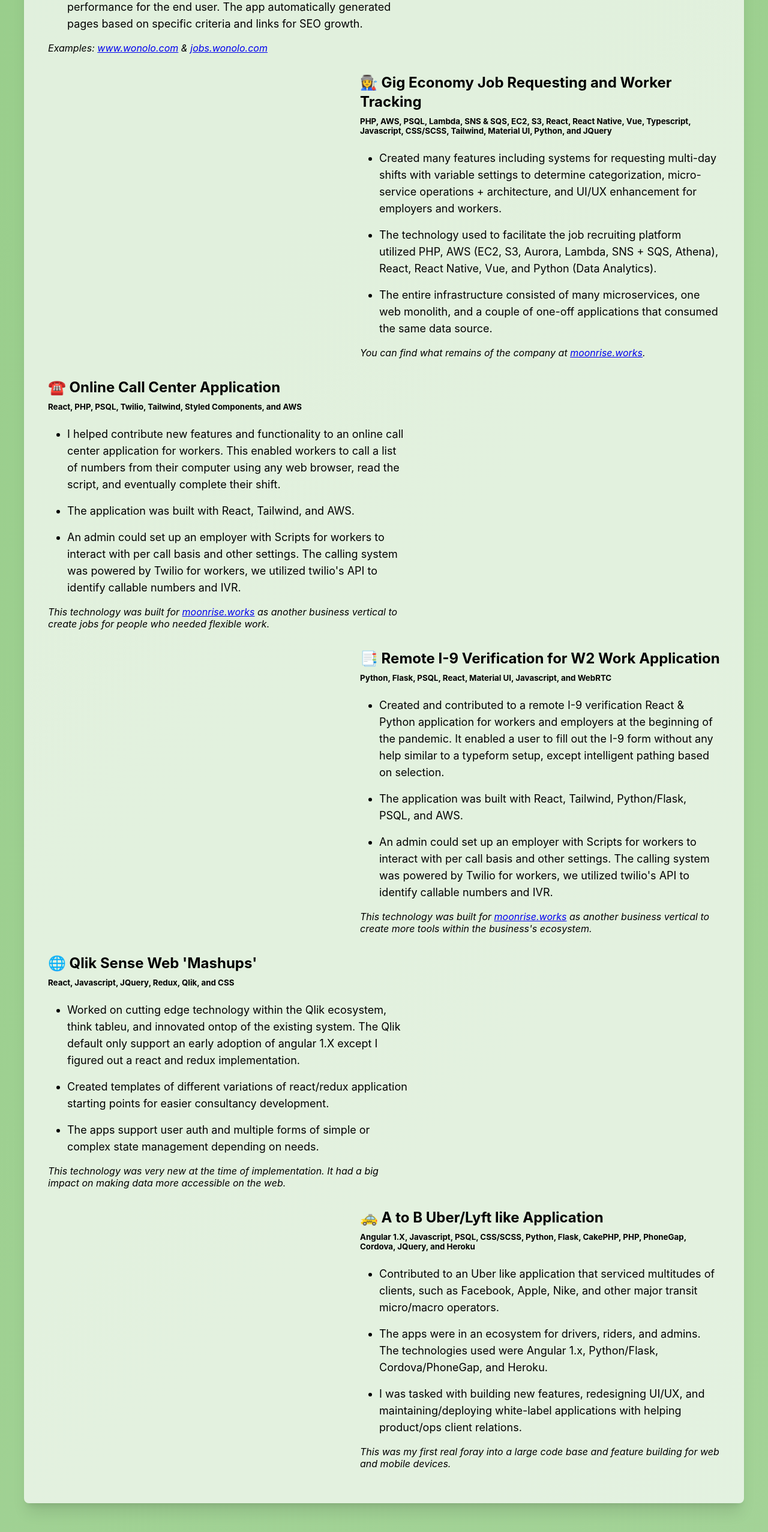
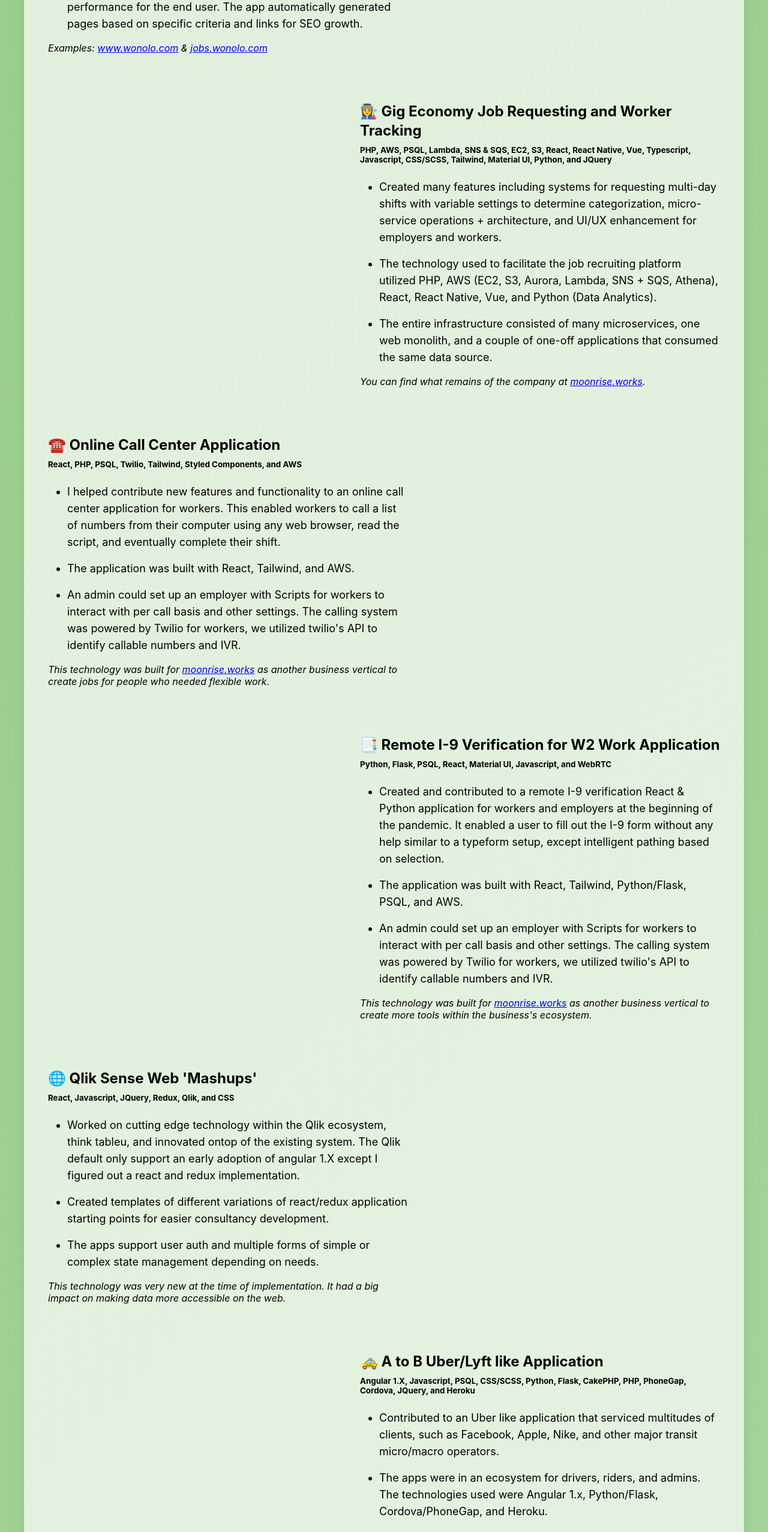
Before and after one commit to y04nqt/y04nqt.github.io, a React (Create React App) app: page / in a window 1280 px wide. Shown: the part 2240-4794 px from the top of the page at 60% size. Built offline with nearby package versions, Linux system fonts and the light colour scheme.

Commit message:
added more spacing for project section

```diff
--- a/src/components/WorkSection.tsx
+++ b/src/components/WorkSection.tsx
@@ -20,7 +20,7 @@
                     </ul>
                     <p className="italic">Examples: <a href="https://www.wonolo.com" target="_blank" rel="noreferrer">www.wonolo.com</a> & <a href="https://jobs.wonolo.com" target="_blank" rel="noreferrer">jobs.wonolo.com</a></p>
                 </li>
-                <li className="m-0 mt-8 ml-auto min-w-[250px] max-w-[600px]">
+                <li className="m-0 mt-20 ml-auto min-w-[250px] max-w-[600px]">
                     <h4 className="mt-0 mb-0 mb-2 text-2xl">👩‍🏭 Gig Economy Job Requesting and Worker Tracking</h4>
                     <small className="block mb-6 font-bold">PHP, AWS, PSQL, Lambda, SNS & SQS, EC2, S3, React, React Native, Vue, Typescript, Javascript, CSS/SCSS, Tailwind, Material UI, Python, and JQuery</small>
                     <ul className="p-0 m-0 text-lg list-none sm:list-disc sm:pl-8">
@@ -36,7 +36,7 @@
                     </ul>
                     <p className="italic">You can find what remains of the company at <a href="https://moonrise.works" target="_blank" rel="noreferrer">moonrise.works</a>.</p>
                 </li>
-                <li className="m-0 mt-8 min-w-[250px] max-w-[600px]">
+                <li className="m-0 mt-20 min-w-[250px] max-w-[600px]">
                     <h4 className="mt-0 mb-0 mb-2 text-2xl">☎️ Online Call Center Application</h4>
                     <small className="block mb-6 font-bold">React, PHP, PSQL, Twilio, Tailwind, Styled Components, and AWS</small>
                     <ul className="p-0 m-0 text-lg list-none sm:list-disc sm:pl-8">
@@ -52,7 +52,7 @@
                     </ul>
                     <p className="italic">This technology was built for <a href="https://moonrise.works" target="_blank" rel="noreferrer">moonrise.works</a> as another business vertical to create jobs for people who needed flexible work.</p>
                 </li>
-                <li className="m-0 ml-auto mt-8 min-w-[250px] max-w-[600px]">
+                <li className="m-0 mt-20 ml-auto min-w-[250px] max-w-[600px]">
                     <h4 className="mt-0 mb-0 mb-2 text-2xl">📑 Remote I-9 Verification for W2 Work Application</h4>
                     <small className="block mb-6 font-bold">Python, Flask, PSQL, React, Material UI, Javascript, and WebRTC</small>
                     <ul className="p-0 m-0 text-lg list-none sm:list-disc sm:pl-8">
@@ -68,7 +68,7 @@
                     </ul>
                     <p className="italic">This technology was built for <a href="https://moonrise.works" target="_blank" rel="noreferrer">moonrise.works</a> as another business vertical to create more tools within the business's ecosystem.</p>
                 </li>
-                <li className="m-0 mt-8 min-w-[250px] max-w-[600px]">
+                <li className="m-0 mt-20 min-w-[250px] max-w-[600px]">
                     <h4 className="mt-0 mb-0 mb-2 text-2xl">🌐 Qlik Sense Web 'Mashups'</h4>
                     <small className="block mb-6 font-bold">React, Javascript, JQuery, Redux, Qlik, and CSS</small>
                     <ul className="p-0 m-0 text-lg list-none sm:list-disc sm:pl-8">
@@ -84,7 +84,7 @@
                     </ul>
                     <p className="italic">This technology was very new at the time of implementation. It had a big impact on making data more accessible on the web.</p>
                 </li>
-                <li className="m-0 ml-auto mt-8 min-w-[250px] max-w-[600px]">
+                <li className="m-0 mt-20 ml-auto min-w-[250px] max-w-[600px]">
                     <h4 className="mt-0 mb-0 mb-2 text-2xl">🚕 A to B Uber/Lyft like Application</h4>
                     <small className="block mb-6 font-bold">Angular 1.X, Javascript, PSQL, CSS/SCSS, Python, Flask, CakePHP, PHP, PhoneGap, Cordova, JQuery, and Heroku</small>
                     <ul className="p-0 m-0 text-lg list-none sm:list-disc sm:pl-8">
```
